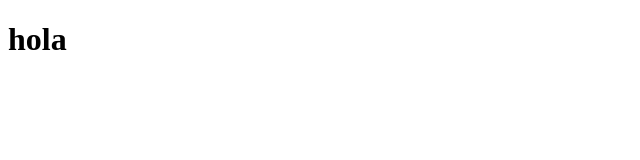
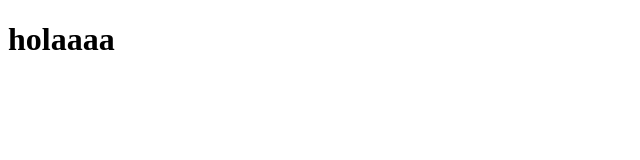
Before and after one commit to BrisaGarcia1/gitprueba, a plain HTML site: page index.html in a window 1280 px wide. Shown: the full height of the page, 0-640 px from the left. Drawn offline with Linux system fonts and the light colour scheme.

Commit message:
se modifico index

```diff
--- a/index.html
+++ b/index.html
@@ -7,7 +7,7 @@
     <title>Demo</title>
 </head>
 <body>
-    <h1>hola</h1>
+    <h1>holaaaa</h1>
 
 </body>
 </html>
```
